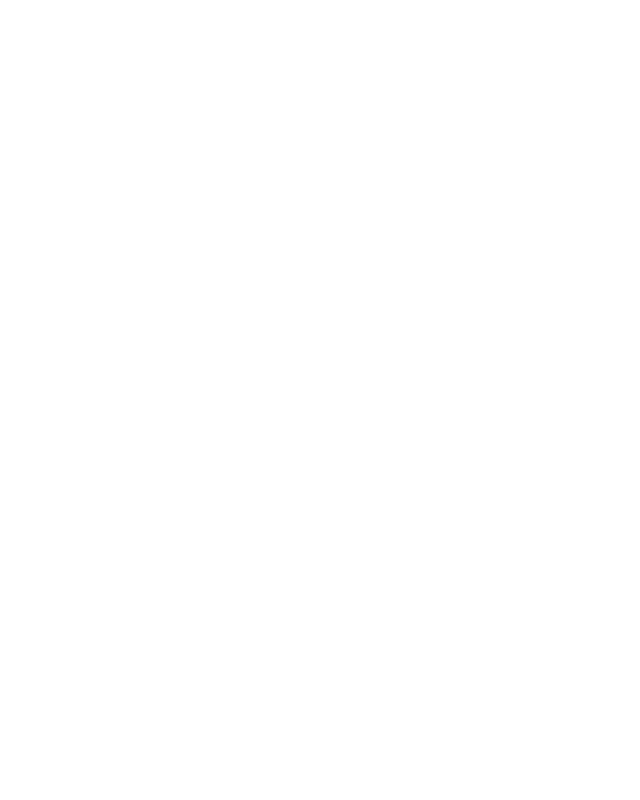
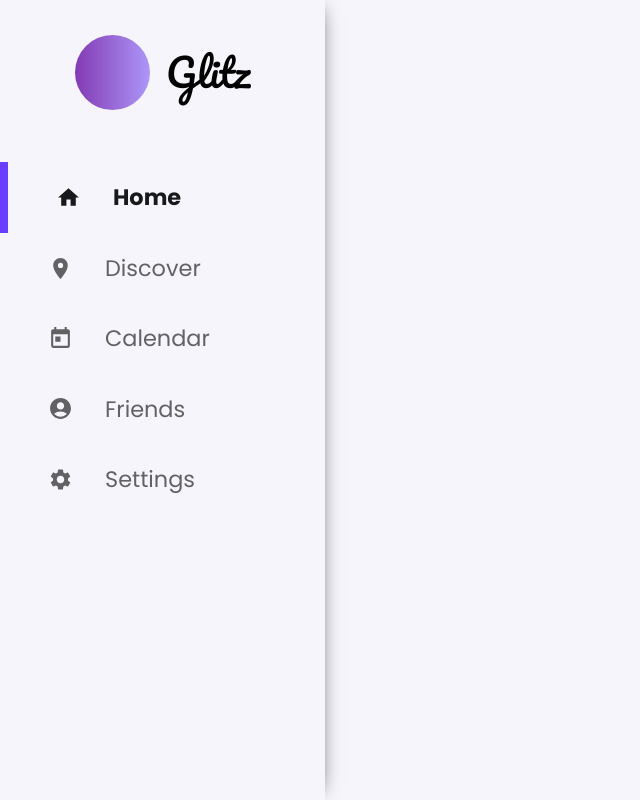
Before and after one commit to Timorsa/glitz-frontend, a React (Create React App) app: page / in a window 1280 px wide. Shown: the whole page, without its empty margins (0-640 px from the left). Built offline with nearby package versions, Linux system fonts and the light colour scheme.

Commit message:
initialize app

```diff
--- a/src/App.jsx
+++ b/src/App.jsx
@@ -1,5 +1,14 @@
+import './styles/main.scss';
+import Sidebar from './components/sidebar';
+
 function App() {
-	return <div className='App'></div>;
+	return (
+		<div>
+			<div className='app-container'>
+				<Sidebar />
+			</div>
+		</div>
+	);
 }
 
 export default App;
--- /dev/null
+++ b/src/components/sidebar/index.jsx
@@ -0,0 +1,37 @@
+import React from 'react';
+import {
+	MdHome as Home,
+	MdPlace as Discover,
+	MdToday as Calendar,
+	MdAccountCircle as User,
+	MdSettings as Settings,
+} from 'react-icons/md';
+const Sidebar = () => {
+	return (
+		<div className='sidebar'>
+			<div className='sb-header'>
+				<div className='circle'></div>
+				<div className='logo'>Glitz</div>
+			</div>
+			<ul className='sb-body'>
+				<li className='sb-nav-item selected'>
+					<Home size={25} /> <span>Home</span>
+				</li>
+				<li className='sb-nav-item'>
+					<Discover size={25} /> <span>Discover</span>
+				</li>
+				<li className='sb-nav-item'>
+					<Calendar size={25} /> <span>Calendar</span>
+				</li>
+				<li className='sb-nav-item'>
+					<User size={25} /> <span>Friends</span>
+				</li>
+				<li className='sb-nav-item'>
+					<Settings size={25} /> <span>Settings</span>
+				</li>
+			</ul>
+		</div>
+	);
+};
+
+export default Sidebar;
--- a/src/index.jsx
+++ b/src/index.jsx
@@ -1,5 +1,7 @@
 import React from 'react';
 import ReactDOM from 'react-dom';
+
+
 import App from './App';
 import reportWebVitals from './reportWebVitals';
 
--- /dev/null
+++ b/src/styles/globals.scss
@@ -0,0 +1,5 @@
+.app-container {
+	height: 100vh;
+	width: 100vw;
+	background: $secondaryWhite;
+}
--- a/src/styles/main.scss
+++ b/src/styles/main.scss
@@ -0,0 +1,5 @@
+@import './normalize.scss';
+@import './variables.scss';
+
+@import './globals.scss';
+@import './sidebar.scss';
--- /dev/null
+++ b/src/styles/normalize.scss
@@ -0,0 +1,356 @@
+/*! normalize.css v8.0.1 | MIT License | github.com/necolas/normalize.css */
+
+/* Document
+   ========================================================================== */
+
+/**
+ * 1. Correct the line height in all browsers.
+ * 2. Prevent adjustments of font size after orientation changes in iOS.
+ */
+* {
+	padding: 0;
+	margin: 0;
+	box-sizing: border-box;
+}
+
+html {
+	line-height: 1.15; /* 1 */
+	-webkit-text-size-adjust: 100%; /* 2 */
+}
+
+/* Sections
+     ========================================================================== */
+
+/**
+   * Remove the margin in all browsers.
+   */
+
+body {
+	margin: 0;
+}
+
+/**
+   * Render the `main` element consistently in IE.
+   */
+
+main {
+	display: block;
+}
+
+/**
+   * Correct the font size and margin on `h1` elements within `section` and
+   * `article` contexts in Chrome, Firefox, and Safari.
+   */
+
+h1 {
+	font-size: 2em;
+	margin: 0.67em 0;
+}
+
+/* Grouping content
+     ========================================================================== */
+
+/**
+   * 1. Add the correct box sizing in Firefox.
+   * 2. Show the overflow in Edge and IE.
+   */
+
+hr {
+	box-sizing: content-box; /* 1 */
+	height: 0; /* 1 */
+	overflow: visible; /* 2 */
+}
+
+/**
+   * 1. Correct the inheritance and scaling of font size in all browsers.
+   * 2. Correct the odd `em` font sizing in all browsers.
+   */
+
+pre {
+	font-family: monospace, monospace; /* 1 */
+	font-size: 1em; /* 2 */
+}
+
+/* Text-level semantics
+     ========================================================================== */
+
+/**
+   * Remove the gray background on active links in IE 10.
+   */
+
+a {
+	background-color: transparent;
+}
+
+/**
+   * 1. Remove the bottom border in Chrome 57-
+   * 2. Add the correct text decoration in Chrome, Edge, IE, Opera, and Safari.
+   */
+
+abbr[title] {
+	border-bottom: none; /* 1 */
+	text-decoration: underline; /* 2 */
+	text-decoration: underline dotted; /* 2 */
+}
+
+/**
+   * Add the correct font weight in Chrome, Edge, and Safari.
+   */
+
+b,
+strong {
+	font-weight: bolder;
+}
+
+/**
+   * 1. Correct the inheritance and scaling of font size in all browsers.
+   * 2. Correct the odd `em` font sizing in all browsers.
+   */
+
+code,
+kbd,
+samp {
+	font-family: monospace, monospace; /* 1 */
+	font-size: 1em; /* 2 */
+}
+
+/**
+   * Add the correct font size in all browsers.
+   */
+
+small {
+	font-size: 80%;
+}
+
+/**
+   * Prevent `sub` and `sup` elements from affecting the line height in
+   * all browsers.
+   */
+
+sub,
+sup {
+	font-size: 75%;
+	line-height: 0;
+	position: relative;
+	vertical-align: baseline;
+}
+
+sub {
+	bottom: -0.25em;
+}
+
+sup {
+	top: -0.5em;
+}
+
+/* Embedded content
+     ========================================================================== */
+
+/**
+   * Remove the border on images inside links in IE 10.
+   */
+
+img {
+	border-style: none;
+}
+
+/* Forms
+     ========================================================================== */
+
+/**
+   * 1. Change the font styles in all browsers.
+   * 2. Remove the margin in Firefox and Safari.
+   */
+
+button,
+input,
+optgroup,
+select,
+textarea {
+	font-family: inherit; /* 1 */
+	font-size: 100%; /* 1 */
+	line-height: 1.15; /* 1 */
+	margin: 0; /* 2 */
+}
+
+/**
+   * Show the overflow in IE.
+   * 1. Show the overflow in Edge.
+   */
+
+button,
+input {
+	/* 1 */
+	overflow: visible;
+}
+
+/**
+   * Remove the inheritance of text transform in Edge, Firefox, and IE.
+   * 1. Remove the inheritance of text transform in Firefox.
+   */
+
+button,
+select {
+	/* 1 */
+	text-transform: none;
+}
+
+/**
+   * Correct the inability to style clickable types in iOS and Safari.
+   */
+
+button,
+[type='button'],
+[type='reset'],
+[type='submit'] {
+	-webkit-appearance: button;
+}
+
+/**
+   * Remove the inner border and padding in Firefox.
+   */
+
+button::-moz-focus-inner,
+[type='button']::-moz-focus-inner,
+[type='reset']::-moz-focus-inner,
+[type='submit']::-moz-focus-inner {
+	border-style: none;
+	padding: 0;
+}
+
+/**
+   * Restore the focus styles unset by the previous rule.
+   */
+
+button:-moz-focusring,
+[type='button']:-moz-focusring,
+[type='reset']:-moz-focusring,
+[type='submit']:-moz-focusring {
+	outline: 1px dotted ButtonText;
+}
+
+/**
+   * Correct the padding in Firefox.
+   */
+
+fieldset {
+	padding: 0.35em 0.75em 0.625em;
+}
+
+/**
+   * 1. Correct the text wrapping in Edge and IE.
+   * 2. Correct the color inheritance from `fieldset` elements in IE.
+   * 3. Remove the padding so developers are not caught out when they zero out
+   *    `fieldset` elements in all browsers.
+   */
+
+legend {
+	box-sizing: border-box; /* 1 */
+	color: inherit; /* 2 */
+	display: table; /* 1 */
+	max-width: 100%; /* 1 */
+	padding: 0; /* 3 */
+	white-space: normal; /* 1 */
+}
+
+/**
+   * Add the correct vertical alignment in Chrome, Firefox, and Opera.
+   */
+
+progress {
+	vertical-align: baseline;
+}
+
+/**
+   * Remove the default vertical scrollbar in IE 10+.
+   */
+
+textarea {
+	overflow: auto;
+}
+
+/**
+   * 1. Add the correct box sizing in IE 10.
+   * 2. Remove the padding in IE 10.
+   */
+
+[type='checkbox'],
+[type='radio'] {
+	box-sizing: border-box; /* 1 */
+	padding: 0; /* 2 */
+}
+
+/**
+   * Correct the cursor style of increment and decrement buttons in Chrome.
+   */
+
+[type='number']::-webkit-inner-spin-button,
+[type='number']::-webkit-outer-spin-button {
+	height: auto;
+}
+
+/**
+   * 1. Correct the odd appearance in Chrome and Safari.
+   * 2. Correct the outline style in Safari.
+   */
+
+[type='search'] {
+	-webkit-appearance: textfield; /* 1 */
+	outline-offset: -2px; /* 2 */
+}
+
+/**
+   * Remove the inner padding in Chrome and Safari on macOS.
+   */
+
+[type='search']::-webkit-search-decoration {
+	-webkit-appearance: none;
+}
+
+/**
+   * 1. Correct the inability to style clickable types in iOS and Safari.
+   * 2. Change font properties to `inherit` in Safari.
+   */
+
+::-webkit-file-upload-button {
+	-webkit-appearance: button; /* 1 */
+	font: inherit; /* 2 */
+}
+
+/* Interactive
+     ========================================================================== */
+
+/*
+   * Add the correct display in Edge, IE 10+, and Firefox.
+   */
+
+details {
+	display: block;
+}
+
+/*
+   * Add the correct display in all browsers.
+   */
+
+summary {
+	display: list-item;
+}
+
+/* Misc
+     ========================================================================== */
+
+/**
+   * Add the correct display in IE 10+.
+   */
+
+template {
+	display: none;
+}
+
+/**
+   * Add the correct display in IE 10.
+   */
+
+[hidden] {
+	display: none;
+}
--- /dev/null
+++ b/src/styles/sidebar.scss
@@ -0,0 +1,63 @@
+.sidebar {
+	background-color: $secondaryWhite;
+	display: flex;
+	flex-direction: column;
+	height: 100vh;
+	min-width: 275px;
+	max-width: 325px;
+	box-shadow: 4px 0px 19px -10px rgba(0, 0, 0, 0.75);
+	.sb-header {
+		height: 10vh;
+		min-height: 100px;
+		margin-top: 1.4rem;
+		display: flex;
+		align-items: center;
+		justify-content: center;
+		.circle {
+			width: 75px;
+			height: 75px;
+			border-radius: 50px;
+			background: $brandingGradient;
+		}
+		.logo {
+			font-family: $logoFont;
+			font-size: 2.4rem;
+			margin-left: 1rem;
+		}
+	}
+	.sb-body {
+		margin-top: 2.5rem;
+		list-style: none;
+		display: flex;
+		flex-direction: column;
+		.sb-nav-item {
+			width: 100%;
+			display: flex;
+			align-items: center;
+			padding: 1rem 3rem;
+			font-size: 1.4rem;
+			line-height: 2.4rem;
+			font-family: $primaryFont;
+			color: $secondaryBlack;
+			transition: 0.3s ease all;
+			cursor: pointer;
+			opacity: 0.7;
+			span {
+				margin-left: 2rem;
+			}
+			&:hover {
+				background: $brandingSecondary;
+				border-left: 5px $branding solid;
+				color: $secondaryWhite;
+				font-weight: 600;
+				opacity: 1;
+			}
+		}
+		.selected {
+			border-left: 8px $branding solid;
+			color: $mainBlack;
+			font-weight: 700;
+			opacity: 1;
+		}
+	}
+}
--- /dev/null
+++ b/src/styles/variables.scss
@@ -0,0 +1,19 @@
+@import url('https://fonts.googleapis.com/css2?family=Open+Sans&family=Pacifico&family=Poppins:wght@200;300;400;500;600;700&display=swap');
+
+// fonts
+$logoFont: 'Pacifico', cursive;
+$primaryFont: 'Poppins', sans-serif;
+$secondaryFont: 'Open Sans', sans-serif;
+
+// colors
+$branding: #693eff;
+$brandingSecondary: #ac97f8;
+$brandingGradient: linear-gradient(
+	90deg,
+	rgba(131, 58, 180, 1) 0%,
+	rgba(172, 151, 248, 1) 100%
+);
+$mainWhite: #fff;
+$secondaryWhite: #f5f5fb;
+$mainBlack: #18191a;
+$secondaryBlack: #242526;
```
Also changed, not shown: src/components/stam.js (added), 1 other file (tests, documents, lock files or other folders).
